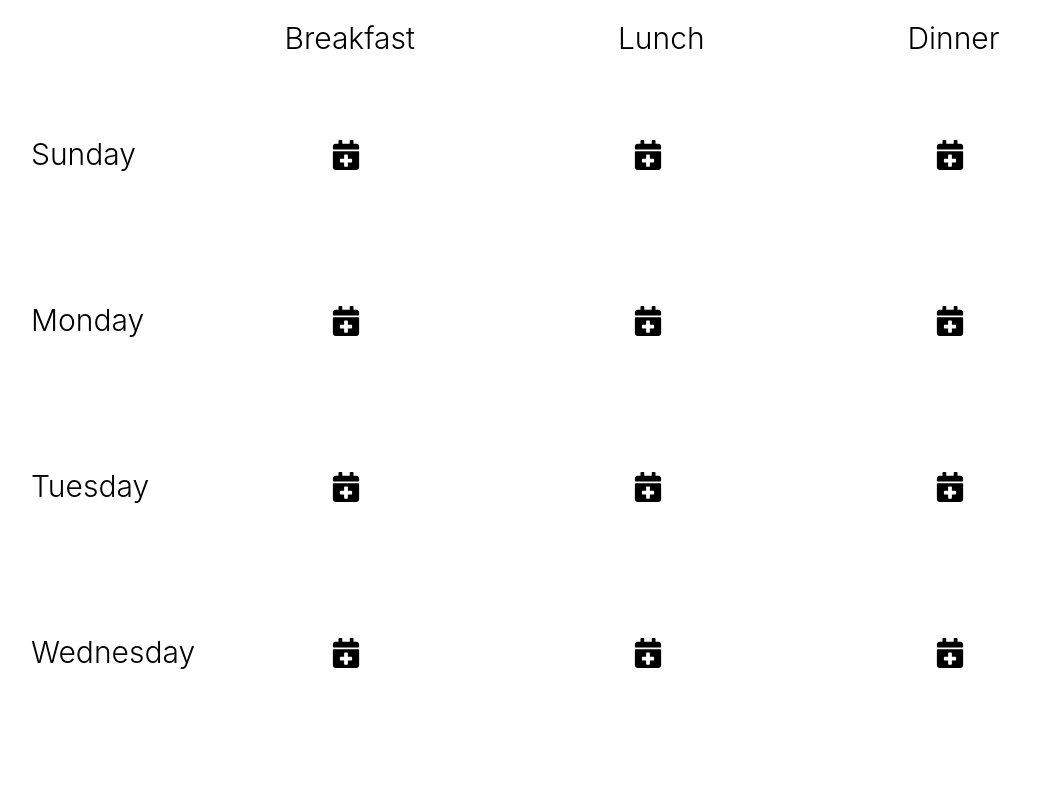
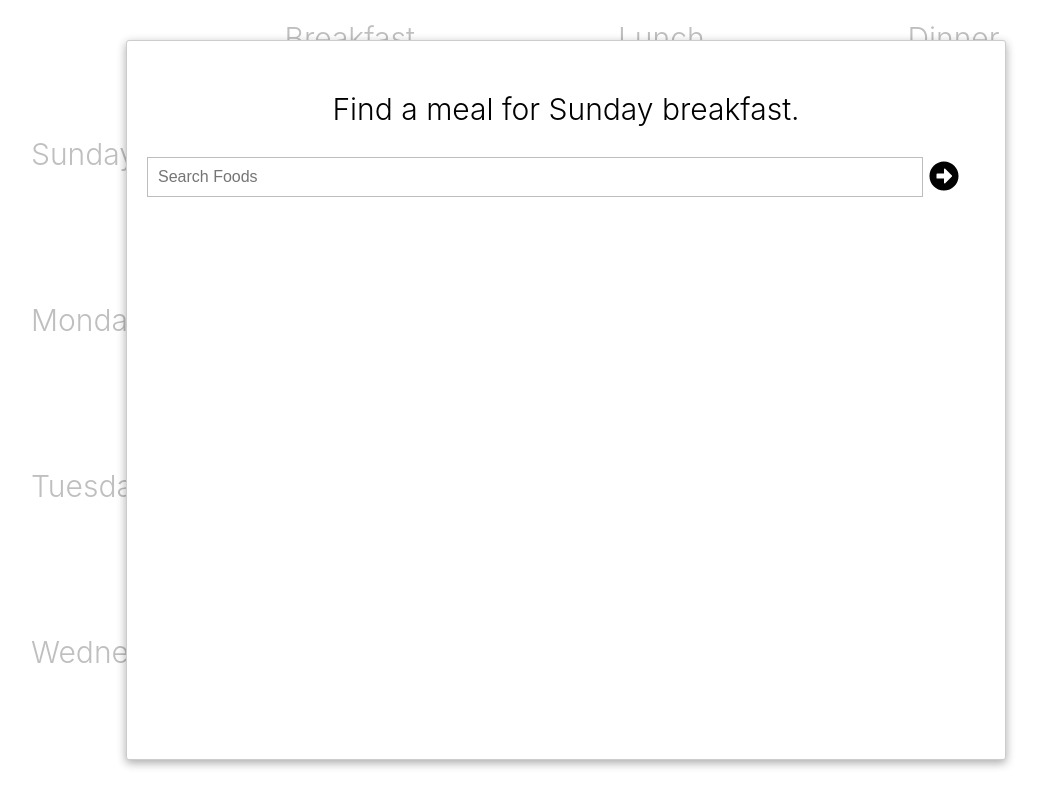
Before and after one commit to rtancman/reactnd-udacimeals-complete, a React (Create React App) app: page / in a window 1280 px wide. Both pictures are taken after a click on the button 420 px from the left and 147 px from the top of the page. Shown: the top 800 px of the page, without its empty margins (74-1116 px from the left). Built offline with nearby package versions, Linux system fonts and the light colour scheme; no server answers.

Commit message:
feat: Add modal search food

```diff
--- a/package.json
+++ b/package.json
@@ -6,6 +6,8 @@
     "react": "^16.4.2",
     "react-dom": "^16.4.2",
     "react-icons": "^3.0.5",
+    "react-loading": "^2.0.3",
+    "react-modal": "^3.5.1",
     "react-redux": "^5.0.7",
     "react-scripts": "1.1.4",
     "redux": "^4.0.0"
--- a/src/components/App.js
+++ b/src/components/App.js
@@ -3,15 +3,55 @@ import { connect } from 'react-redux'
 import { addRecipe, removeFromCalendar } from '../actions'
 import { capitalize } from '../utils/helpers'
 import { FaCalendarPlus } from 'react-icons/fa';
-
-
+import Modal from 'react-modal'
+import { FaArrowAltCircleRight } from 'react-icons/fa'
+import Loading from 'react-loading'
+import { fetchRecipes } from '../utils/api'
+import FoodList from './FoodList'
 
 
 class App extends Component {
+  state = {
+    foodModalOpen: false,
+    meal: null,
+    day: null,
+    food: null,
+  }
+
+  openFoodModal = ({ meal, day }) => {
+    this.setState(() => ({
+      foodModalOpen: true,
+      meal,
+      day,
+    }))
+  }
+
+  closeFoodModal = () => {
+    this.setState(() => ({
+      foodModalOpen: false,
+      meal: null,
+      day: null,
+      food: null,
+    }))
+  }
+
+  searchFood = (e) => {
+    if (!this.input.value) {
+      return
+    }
+    e.preventDefault()
+    this.setState(() => ({ loadingFood: true }))
+    fetchRecipes(this.input.value)
+    .then((food) => this.setState(() => ({
+      food,
+      loadingFood: false,
+    })))
+  }
+
   render() {
-    const { calendar, remove } = this.props
+    const { foodModalOpen, loadingFood, food } = this.state
+    const { calendar, selectRecipe, remove } = this.props
     const mealOrder = ['breakfast', 'lunch', 'dinner']
-
 
     return (
       <div className='container'>
@@ -38,7 +78,7 @@ class App extends Component {
                           <img src={meals[meal].image} alt={meals[meal].label}/>
                           <button onClick={() => remove({meal, day})}>Clear</button>
                         </div>
-                      : <button className='icon-btn'>
+                      : <button onClick={() => this.openFoodModal({meal, day})} className='icon-btn'>
                           <FaCalendarPlus size={30}/>
                         </button>}
                   </li>
@@ -47,6 +87,44 @@ class App extends Component {
             ))}
           </div>
         </div>
+        <Modal
+          className='modal'
+          overlayClassName='overlay'
+          isOpen={foodModalOpen}
+          onRequestClose={this.closeFoodModal}
+          contentLabel='Modal'
+        >
+          <div>
+            {loadingFood === true
+              ? <Loading delay={200} type='spin' color='#222' className='loading' />
+              : <div className='search-container'>
+                  <h3 className='subheader'>
+                    Find a meal for {capitalize(this.state.day)} {this.state.meal}.
+                  </h3>
+                  <div className='search'>
+                    <input
+                      className='food-input'
+                      type='text'
+                      placeholder='Search Foods'
+                      ref={(input) => this.input = input}
+                    />
+                    <button
+                      className='icon-btn'
+                      onClick={this.searchFood}>
+                        <FaArrowAltCircleRight size={30}/>
+                    </button>
+                  </div>
+                  {food !== null && (
+                    <FoodList
+                      food={food}
+                      onSelect={(recipe) => {
+                        selectRecipe({ recipe, day: this.state.day, meal: this.state.meal })
+                        this.closeFoodModal()
+                      }}
+                    />)}
+                </div>}
+          </div>
+        </Modal>
 
       </div>
     )
--- /dev/null
+++ b/src/components/FoodList.js
@@ -0,0 +1,26 @@
+import React from 'react'
+
+function trim (str) {
+  return str.length > 16
+    ? str.slice(0, 16) + '...'
+    : str
+}
+
+export default function FoodList ({ food, onSelect }) {
+  if (food.length === 0) {
+    return <p>Your search has 0 results.</p>
+  }
+
+  return (
+    <ul className='food-list'>
+      {food.map((item) => (
+        <li onClick={() => onSelect(item)} key={item.label}>
+          <h3>{trim(item.label)}</h3>
+          <img src={item.image} alt={item.label} />
+          <div>{Math.floor(item.calories)} Calories</div>
+          <div>{item.source}</div>
+        </li>
+      ))}
+    </ul>
+  )
+}
```
Also changed, not shown: 2 other files (tests, documents, lock files or other folders).
